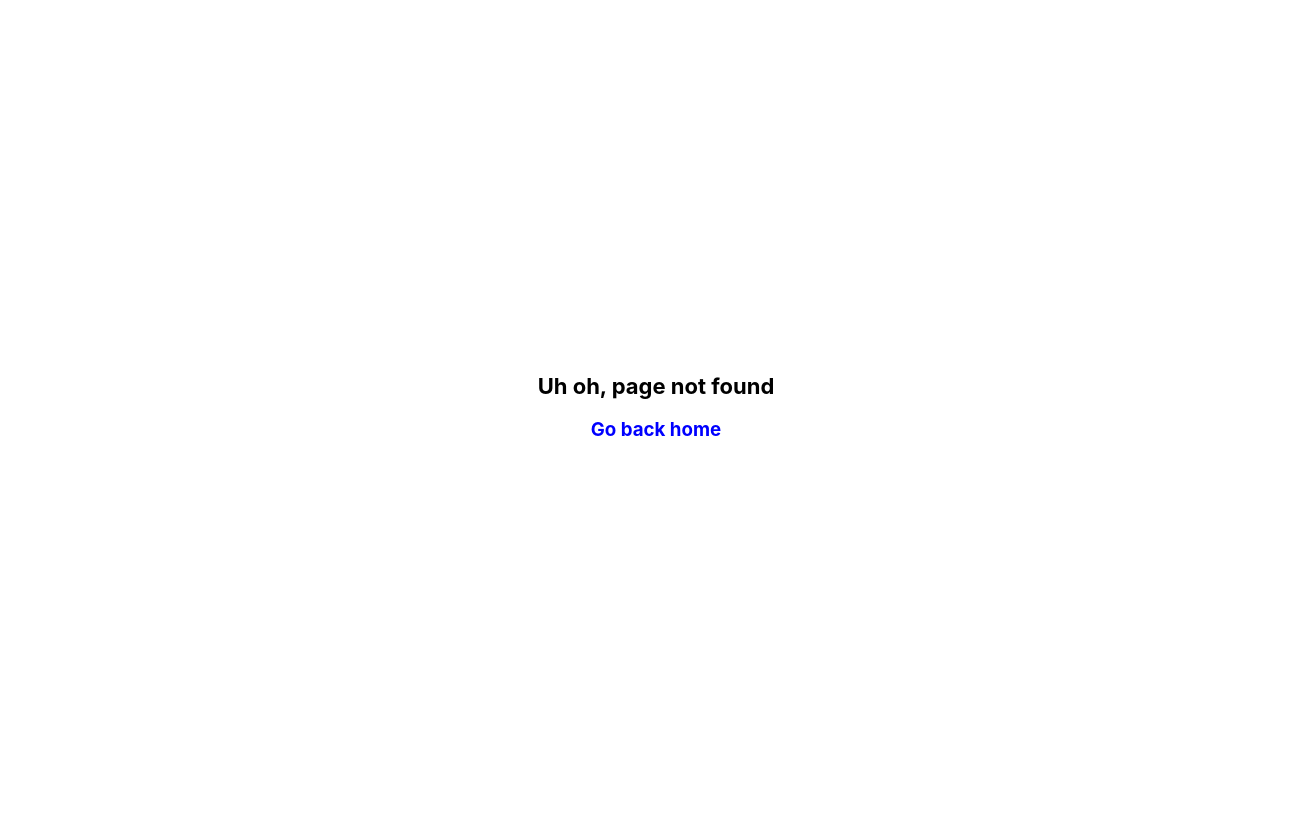
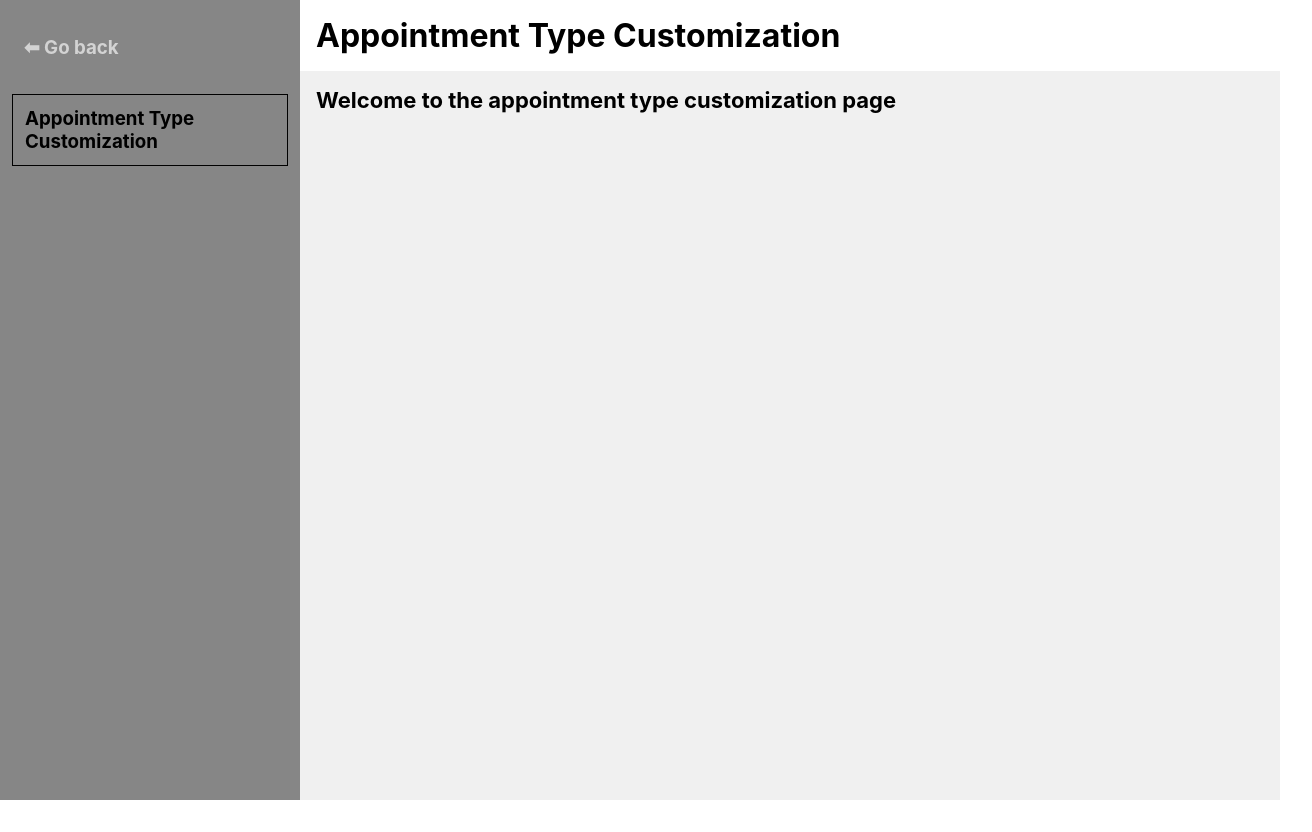
Before and after one commit to neilgamb/react-nested-drawer-poc, a React (Create React App) app: page /appointment-type-customization in a window 1280 px wide. Before the commit this address had no page. Shown: the whole page, 1312 px wide, since content can reach past the window. After the commit the page ends 800 px from the top, so only its background shows below. Built offline with nearby package versions, Linux system fonts and the light colour scheme.

Commit message:
updating names of pages to reflect our app

```diff
--- a/src/App.js
+++ b/src/App.js
@@ -10,9 +10,8 @@ import {
 
 import { NotFoundPage } from "./pages/404";
 import { ProblemPage } from "./pages/ProblemPage";
-import { HomePage } from "./pages/HomePage";
-import { ProfilePage } from "./pages/ProfilePage";
-import { SettingsPage } from "./pages/SettingsPage";
+import { AppointmentAuditPage } from "./pages/AppointmentAuditPage";
+import { AppointmentTypeCustomization } from "./pages/AppointmentTypeCustomization";
 
 const routes = [
   {
@@ -28,23 +27,16 @@ const routes = [
     includeInDrawer: false,
   },
   {
-    path: "/",
-    name: "Home Page",
-    element: <HomePage />,
+    path: "/appointment-audit",
+    name: "Appointment Audit",
+    element: <AppointmentAuditPage />,
     includeInDrawer: true,
     menuLevel: "primary",
   },
   {
-    path: "/profile",
-    name: "Profile Page",
-    element: <ProfilePage />,
-    includeInDrawer: true,
-    menuLevel: "primary",
-  },
-  {
-    path: "/settings",
-    name: "Settings Page",
-    element: <SettingsPage />,
+    path: "/appointment-type-customization",
+    name: "Appointment Type Customization",
+    element: <AppointmentTypeCustomization />,
     includeInDrawer: true,
     menuLevel: "secondary",
   },
--- a/src/pages/404.jsx
+++ b/src/pages/404.jsx
@@ -6,7 +6,7 @@ export const NotFoundPage = () => {
   return (
     <div className="page-container-inner not-found">
       <h1 className="header-1">Uh oh, page not found</h1>
-      <h3 className="link" onClick={() => navigate("/")}>
+      <h3 className="link" onClick={() => navigate("/appointment-audit")}>
         Go back home
       </h3>
     </div>
--- /dev/null
+++ b/src/pages/AppointmentAuditPage.jsx
@@ -0,0 +1,7 @@
+export const AppointmentAuditPage = () => {
+  return (
+    <div className="page-container-inner">
+      <h1 className="header-1">Welcome to the appointment audit page</h1>
+    </div>
+  );
+};
--- /dev/null
+++ b/src/pages/AppointmentTypeCustomization.jsx
@@ -0,0 +1,9 @@
+export const AppointmentTypeCustomization = () => {
+  return (
+    <div className="page-container-inner">
+      <h1 className="header-1">
+        Welcome to the appointment type customization page
+      </h1>
+    </div>
+  );
+};
--- a/src/pages/HomePage.jsx
+++ /dev/null
@@ -1,7 +0,0 @@
-export const HomePage = () => {
-  return (
-    <div className="page-container-inner">
-      <h1 className="header-1">Welcome to the home page</h1>
-    </div>
-  );
-};
--- a/src/pages/ProblemPage.jsx
+++ b/src/pages/ProblemPage.jsx
@@ -6,7 +6,7 @@ export const ProblemPage = () => {
   return (
     <div className="page-container-inner problem">
       <h1 className="header-1">Uh oh, there was an error</h1>
-      <h3 className="link" onClick={() => navigate("/")}>
+      <h3 className="link" onClick={() => navigate("/appointment-audit")}>
         Go back home
       </h3>
     </div>
--- a/src/pages/ProfilePage.jsx
+++ /dev/null
@@ -1,7 +0,0 @@
-export const ProfilePage = () => {
-  return (
-    <div className="page-container-inner">
-      <h1 className="header-1">Welcome to the profile page</h1>
-    </div>
-  );
-};
--- a/src/pages/SettingsPage.jsx
+++ /dev/null
@@ -1,7 +0,0 @@
-export const SettingsPage = () => {
-  return (
-    <div className="page-container-inner">
-      <h1 className="header-1">Welcome to the settings page</h1>
-    </div>
-  );
-};
```
